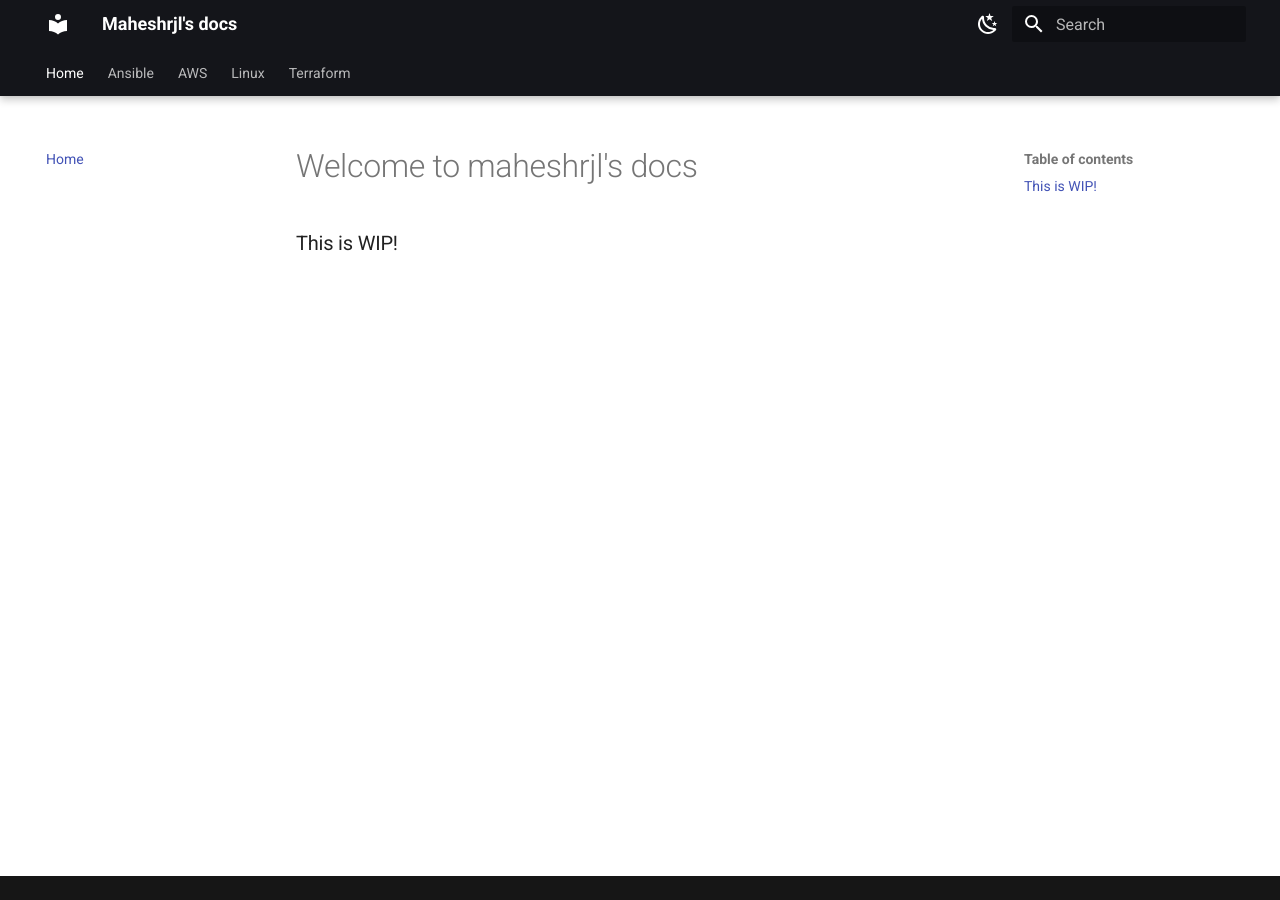
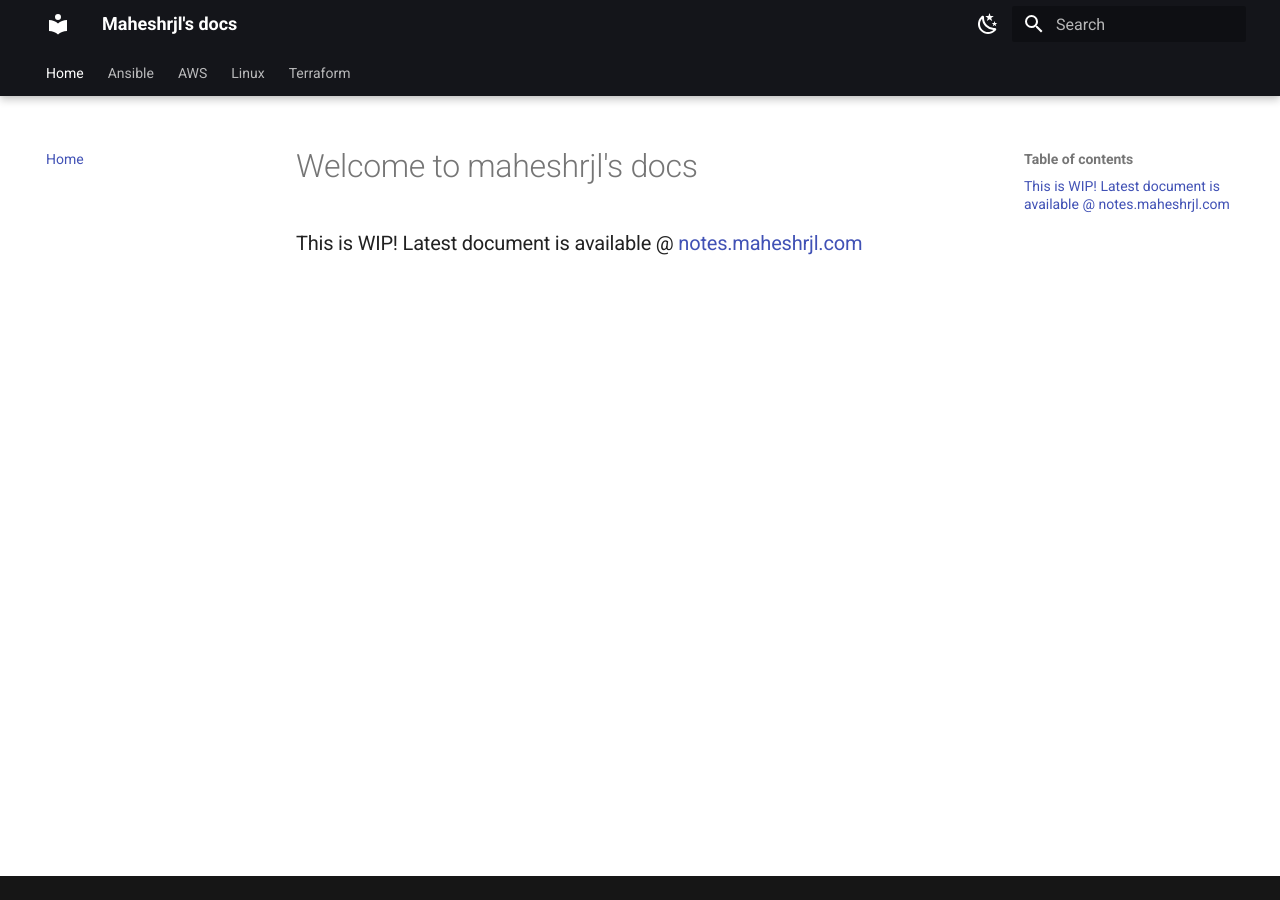
Before and after one commit to maheshrjl/notes.maheshrjl.com, an MkDocs documentation site: the page built from docs/index.md, in a window 1280 px wide. Built offline with MkDocs 1.6.1 and Material for MkDocs 9.7.7, drawn with Linux system fonts in a browser that asks for light colours.

Commit message:
updated link

```diff
--- a/docs/index.md
+++ b/docs/index.md
@@ -6,4 +6,4 @@ hide:
 # Welcome to maheshrjl's docs
 
 
-### This is WIP!
+### This is WIP! Latest document is available @ [notes.maheshrjl.com](https://notes.maheshrjl.com)
```
